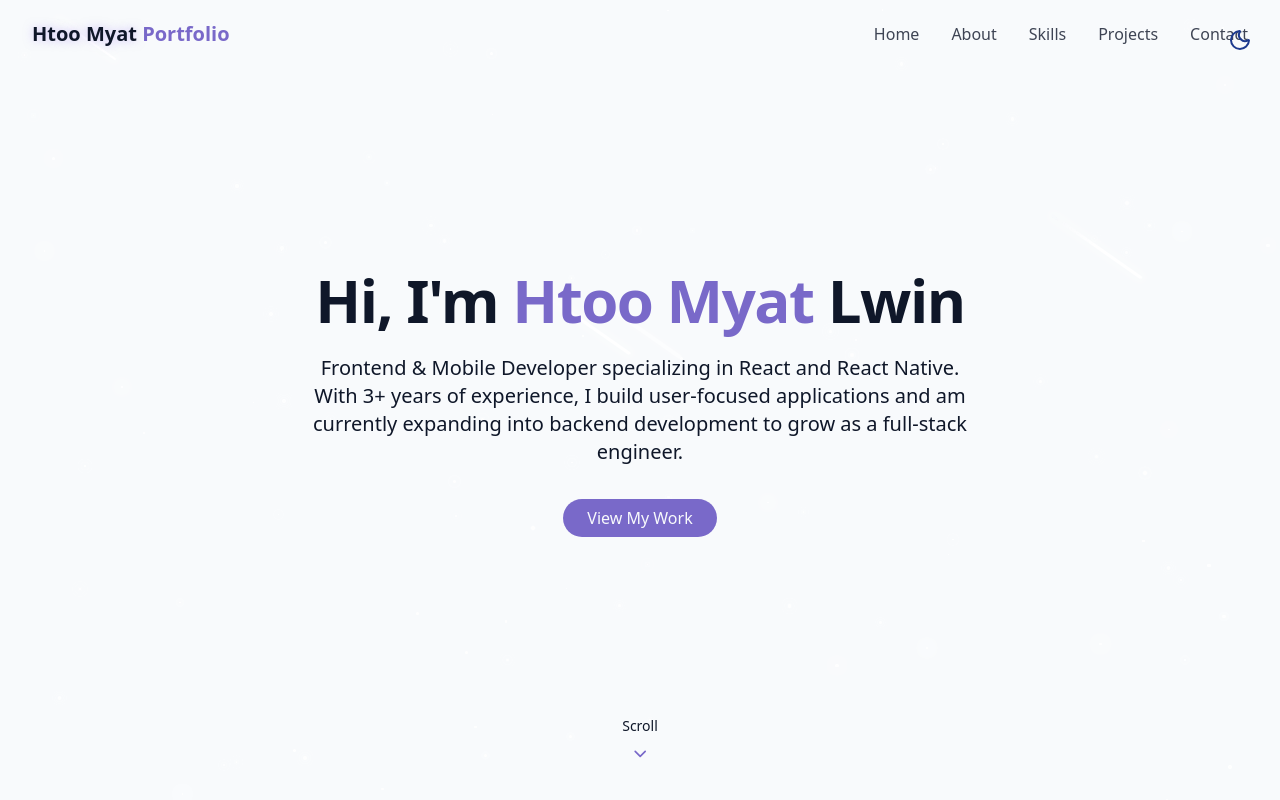
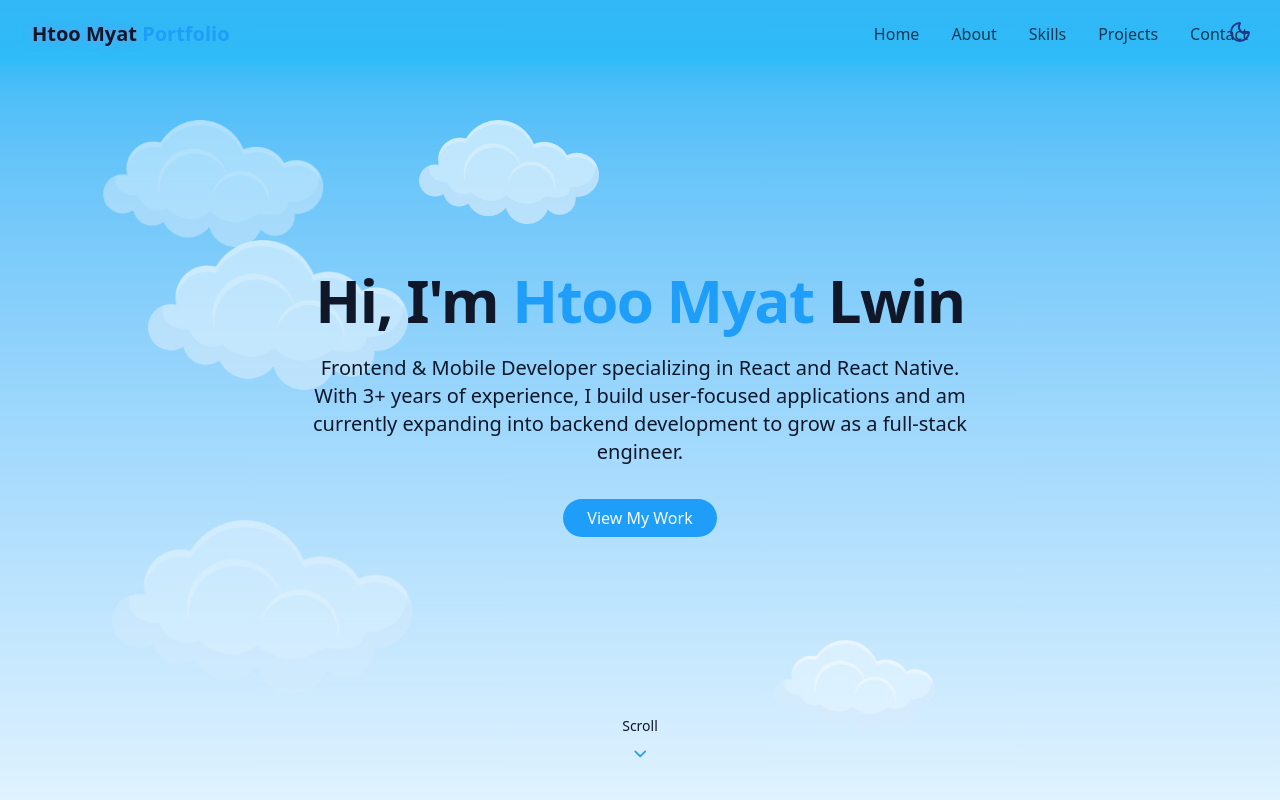
Before and after one commit to Htoomyat99/my_portfolio, a React (Vite) app: page / in a window 1280 px wide. Shown: the top 800 px of the page. Built offline with nearby package versions, Linux system fonts and the light colour scheme.

Commit message:
add cloudBackground components and animated styling

```diff
--- /dev/null
+++ b/src/components/CloudBackground.tsx
@@ -0,0 +1,38 @@
+/* eslint-disable react-hooks/purity */
+import type { CloudProps } from "@/type";
+import { useMemo } from "react";
+
+function Cloud({ top, size, duration, opacity }: CloudProps) {
+  const delay = useMemo(
+    () => `-${Math.random() * parseFloat(duration)}s`,
+    [duration]
+  );
+
+  return (
+    <img
+      src="/cloud.png"
+      alt="cloud"
+      className={`absolute animate-cloud ${opacity} select-none`}
+      style={{
+        top,
+        left: "-30vw",
+        width: size,
+        animationDuration: duration,
+        animationDelay: delay,
+      }}
+      draggable={false}
+    />
+  );
+}
+
+export default function CloudBackground() {
+  return (
+    <div className="fixed inset-0 z-0 overflow-hidden pointer-events-none bg-linear-to-b from-sky-500/80 to-sky-100">
+      <Cloud top="15%" size={180} duration="28s" opacity="opacity-70" />
+      <Cloud top="30%" size={260} duration="34s" opacity="opacity-60" />
+      <Cloud top="15%" size={220} duration="30s" opacity="opacity-50" />
+      <Cloud top="65%" size={300} duration="38s" opacity="opacity-40" />
+      <Cloud top="80%" size={160} duration="26s" opacity="opacity-60" />
+    </div>
+  );
+}
--- a/src/components/ThemeToggle.tsx
+++ b/src/components/ThemeToggle.tsx
@@ -1,39 +1,42 @@
-/* eslint-disable react-hooks/set-state-in-effect */
+/* eslint-disable react-hooks/exhaustive-deps */
 import { cn } from "@/lib/utils";
 import { Moon, Sun } from "lucide-react";
-import { useEffect, useState } from "react";
+import { useEffect } from "react";
 
-export default function ThemeToggle() {
-  const [isDarkMode, setIsDarkMode] = useState(false);
+interface ThemeToggleProps {
+  isDarkMode: boolean;
+  setIsDarkMode: (value: boolean) => void;
+}
 
+export default function ThemeToggle({
+  isDarkMode,
+  setIsDarkMode,
+}: ThemeToggleProps) {
   useEffect(() => {
-    const storedTheme = localStorage.getItem("theme");
-    if (storedTheme === "dark") {
-      setIsDarkMode(true);
-      document.documentElement.classList.add("dark");
-    } else {
-      document.documentElement.classList.remove("dark");
-      setIsDarkMode(false);
-    }
+    const stored = localStorage.getItem("theme");
+    const systemDark = window.matchMedia(
+      "(prefers-color-scheme: dark)"
+    ).matches;
+
+    const dark = stored === "dark" || (!stored && systemDark);
+
+    setIsDarkMode(dark);
+    document.documentElement.classList.toggle("dark", dark);
   }, []);
 
   const toggleTheme = () => {
-    if (isDarkMode) {
-      setIsDarkMode(false);
-      document.documentElement.classList.remove("dark");
-      localStorage.setItem("theme", "light");
-    } else {
-      setIsDarkMode(true);
-      document.documentElement.classList.add("dark");
-      localStorage.setItem("theme", "dark");
-    }
+    const nextMode = !isDarkMode;
+
+    setIsDarkMode(nextMode);
+    document.documentElement.classList.toggle("dark", nextMode);
+    localStorage.setItem("theme", nextMode ? "dark" : "light");
   };
 
   return (
     <button
       onClick={toggleTheme}
       className={cn(
-        "fixed max-sm:hidden top-5 right-5 z-50 p-2 rounded-full transition-colors duration-300",
+        "fixed max-sm:hidden top-3 right-5 z-50 p-2 rounded-full transition-colors duration-300",
         "focus:outline-hidden"
       )}
     >
--- a/src/index.css
+++ b/src/index.css
@@ -18,6 +18,8 @@
   --animate-fade-in-delay-3: fade-in 0.7s ease-out 0.6s forwards;
   --animate-fade-in-delay-4: fade-in 0.7s ease-out 0.8s forwards;
   --animate-meteor: meteor 5s linear infinite;
+
+  --animate-cloud: cloud-move 32s linear infinite;
 }
 
 @keyframes float {
@@ -61,6 +63,14 @@
     opacity: 0;
   }
 }
+@keyframes cloud-move {
+  from {
+    transform: translateX(-30%);
+  }
+  to {
+    transform: translateX(130vw);
+  }
+}
 
 @layer base {
   :root {
@@ -69,7 +79,8 @@
 
     --card: 0 0% 100%;
 
-    --primary: 250 47% 60%;
+    /* --primary: 250 47% 60%; */
+    --primary: 205 95% 55%;
     --primary-foreground: 210 40% 98%;
 
     --border: 214 32% 91%;
@@ -154,9 +165,19 @@
   box-shadow: 0 0 10px 5px rgba(255, 255, 255, 0.3);
 }
 
+@utility animate-cloud {
+  animation: var(--animate-cloud);
+}
+
 #root {
   max-width: 100%;
   margin: 0 auto;
   padding: 0;
   text-align: center;
 }
+
+@media (prefers-reduced-motion: reduce) {
+  .animate-cloud {
+    animation: none;
+  }
+}
--- a/src/pages/Home.tsx
+++ b/src/pages/Home.tsx
@@ -1,4 +1,5 @@
 import AboutSection from "@/components/AboutSection";
+import CloudBackground from "@/components/CloudBackground";
 import ContactSection from "@/components/ContactSection";
 import FooterSection from "@/components/FooterSection";
 import HeroSection from "@/components/HeroSection";
@@ -7,13 +8,16 @@ import ProjectSection from "@/components/ProjectSection";
 import SkillSection from "@/components/SkillSection";
 import StarBackground from "@/components/StarBackground";
 import ThemeToggle from "@/components/ThemeToggle";
+import { useState } from "react";
 
 export default function Home() {
+  const [isDarkMode, setIsDarkMode] = useState(false);
+
   return (
     <div className="min-h-screen bg-background text-foreground overflow-x-hidden">
-      <ThemeToggle />
+      <ThemeToggle isDarkMode={isDarkMode} setIsDarkMode={setIsDarkMode} />
 
-      <StarBackground />
+      {isDarkMode ? <StarBackground /> : <CloudBackground />}
 
       <NavBar />
 
--- a/src/type.ts
+++ b/src/type.ts
@@ -1,5 +1,11 @@
 import type React from "react";
 
+export interface CloudProps {
+  top: string;
+  size: number;
+  duration: string;
+  opacity: string;
+}
 export interface StarsType {
   id: number;
   size: number;
```
Also changed, not shown: public/cloud.png (added).
